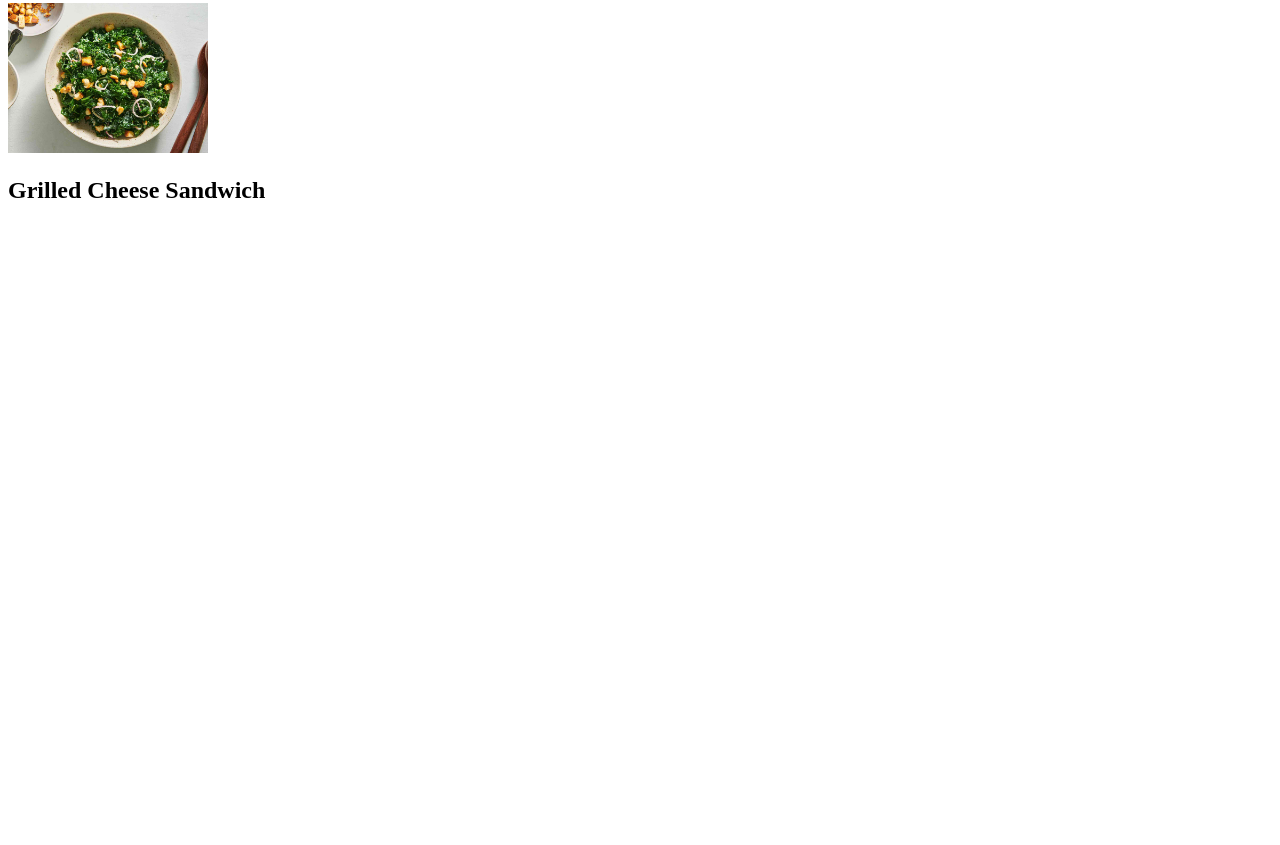
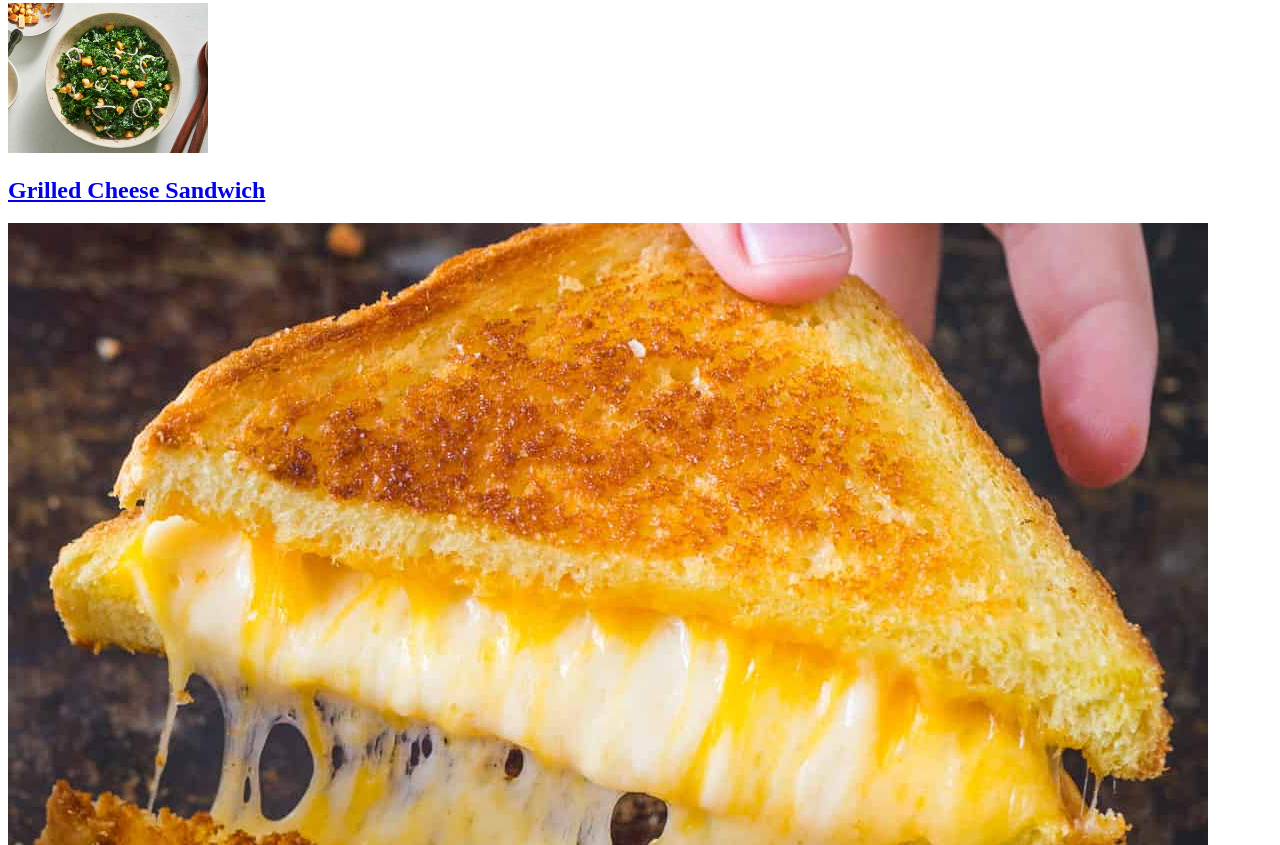
Before and after one commit to TheBenster/odin-recipes, a plain HTML site: page index.html in a window 1280 px wide. Shown: the part 495-1340 px from the top of the page. Before the commit the page ends 800 px from the top, so only its background shows below. Drawn offline with Linux system fonts and the light colour scheme.

Commit message:
Finish Photo Link

```diff
--- a/index.html
+++ b/index.html
@@ -18,8 +18,9 @@
 <div>    <a href="recipes/caesar.html"><h2>Kale Caesar Salad</a></h2>
 </div>
 <img src="Kale.jpg" style='width: 200px;'alt="">
-<h2>Grilled Cheese Sandwich</h2>
-<a href="recipes/grilled.html"></a>
+
+<a href="recipes/grilled.html"><h2>Grilled Cheese Sandwich</h2></a>
+<img src="recipes/grilled.jpg" alt="">
 
 
 </body>
```
